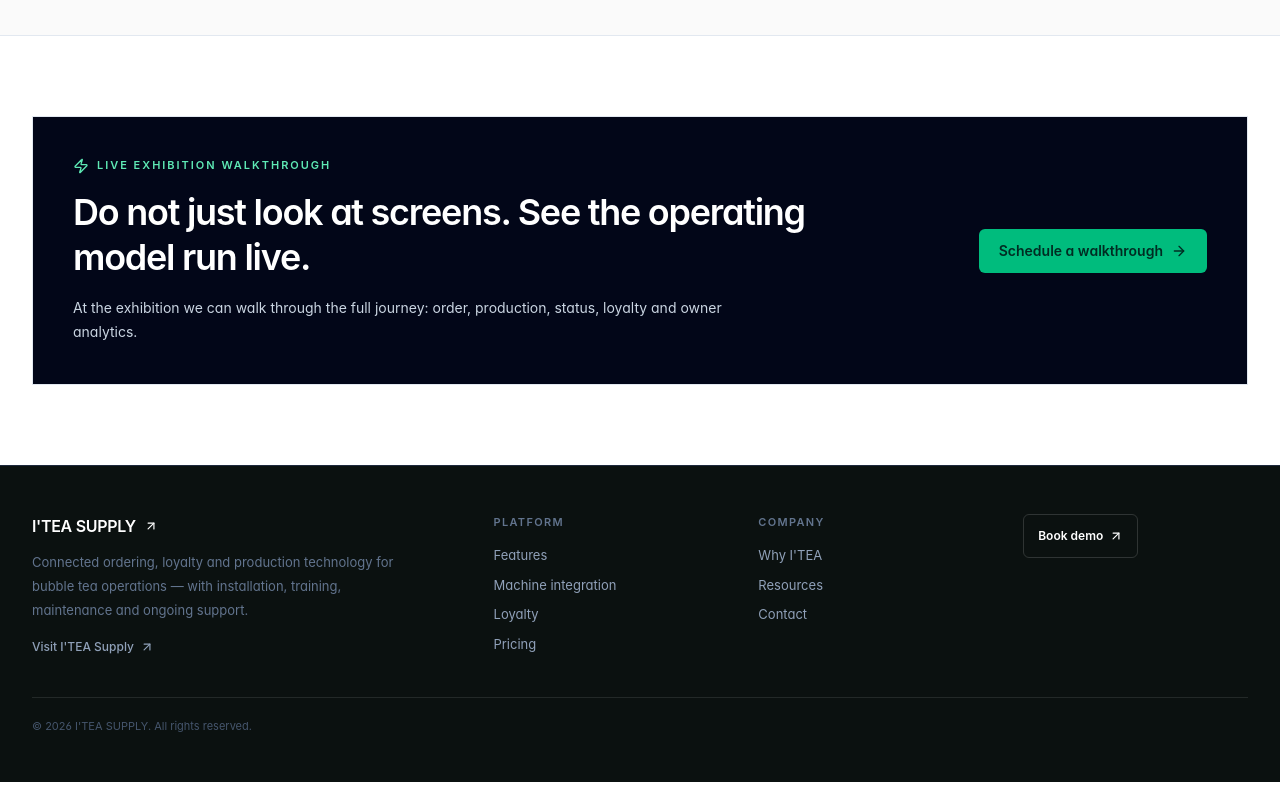
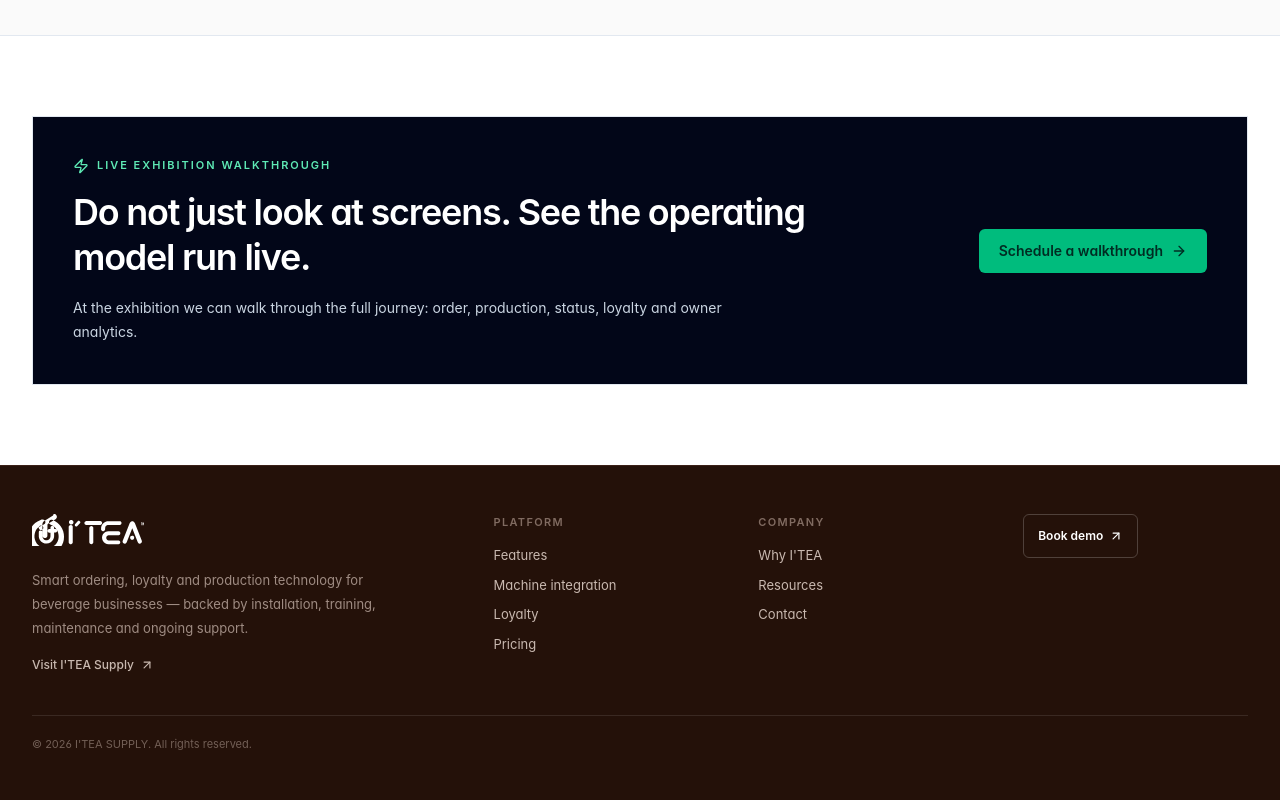
Before and after one commit to onesip/iteasupply-ordering, a React (Vite) app: page / in a window 1280 px wide. Shown: the part 4760-5560 px from the top of the page. Built offline with nearby package versions, Linux system fonts and the light colour scheme.

Commit message:
Align footer branding with ITEA homepage

```diff
--- a/components/Footer.tsx
+++ b/components/Footer.tsx
@@ -3,29 +3,31 @@ import { Link } from 'react-router-dom';
 import { ArrowUpRight } from 'lucide-react';
 import { useLanguage } from '../src/contexts/LanguageContext';
 
-const SUPPLY_SITE = 'https://www.iteasupply.com/';
+const SUPPLY_SITE = 'https://itea-supply-bv.odoo.com/zh_CN';
 
 const Footer: React.FC = () => {
   const { language } = useLanguage();
   const en = language === 'en';
   const copy = en
-    ? { desc: 'Connected ordering, loyalty and production technology for bubble tea operations — with installation, training, maintenance and ongoing support.', platform: 'Platform', company: 'Company', features: 'Features', machine: 'Machine integration', loyalty: 'Loyalty', pricing: 'Pricing', why: 'Why I\'TEA', resources: 'Resources', contact: 'Contact', demo: 'Book demo', rights: 'All rights reserved.', website: "Visit I'TEA Supply" }
-    : { desc: '为奶茶门店连接点单、会员与生产流程的一体化技术平台，并提供安装、培训、维护和持续售后支持。', platform: '平台', company: '公司', features: '功能', machine: '奶茶机联动', loyalty: '会员', pricing: '价格', why: '为什么选择 I\'TEA', resources: '资源', contact: '联系我们', demo: '预约演示', rights: '保留所有权利。', website: '访问 I\'TEA Supply 官网' };
+    ? { desc: 'Smart ordering, loyalty and production technology for beverage businesses — backed by installation, training, maintenance and ongoing support.', platform: 'Platform', company: 'Company', features: 'Features', machine: 'Machine integration', loyalty: 'Loyalty', pricing: 'Pricing', why: 'Why I\'TEA', resources: 'Resources', contact: 'Contact', demo: 'Book demo', rights: 'All rights reserved.', website: "Visit I'TEA Supply" }
+    : { desc: '面向饮品门店的智能点单、会员与生产技术平台，并提供安装、培训、维护和持续售后支持。', platform: '平台', company: '公司', features: '功能', machine: '奶茶机联动', loyalty: '会员', pricing: '价格', why: '为什么选择 I\'TEA', resources: '资源', contact: '联系我们', demo: '预约演示', rights: '保留所有权利。', website: '访问 I\'TEA Supply 官网' };
 
   return (
-    <footer className="border-t border-slate-800 bg-[#0b1110] py-10 text-slate-400 sm:py-12">
+    <footer className="border-t border-[#3b2118] bg-[#241109] py-10 text-[#c9b9b0] sm:py-12">
       <div className="mx-auto max-w-7xl px-4 sm:px-6 lg:px-8">
         <div className="grid gap-9 md:grid-cols-[1.5fr_0.8fr_0.8fr_0.8fr] md:gap-10">
           <div className="max-w-sm">
-            <a href={SUPPLY_SITE} className="inline-flex items-center gap-2 text-[16px] font-semibold tracking-[-0.02em] text-white hover:text-emerald-300">I&apos;TEA SUPPLY<ArrowUpRight className="h-3.5 w-3.5" /></a>
-            <p className="mt-3 text-[12px] leading-6 text-slate-500 sm:text-[13px]">{copy.desc}</p>
-            <a href={SUPPLY_SITE} className="mt-4 inline-flex items-center gap-1.5 text-[12px] font-medium text-slate-400 hover:text-white">{copy.website}<ArrowUpRight className="h-3.5 w-3.5" /></a>
+            <a href={SUPPLY_SITE} className="inline-flex items-center" aria-label={copy.website}>
+              <img src="/itea-logo.svg" alt="I'TEA SUPPLY" className="h-8 w-auto brightness-0 invert" />
+            </a>
+            <p className="mt-4 text-[12px] leading-6 text-[#9f8c83] sm:text-[13px]">{copy.desc}</p>
+            <a href={SUPPLY_SITE} className="mt-4 inline-flex items-center gap-1.5 text-[12px] font-medium text-[#c9b9b0] hover:text-white">{copy.website}<ArrowUpRight className="h-3.5 w-3.5" /></a>
           </div>
-          <div><div className="text-[10px] font-semibold uppercase tracking-[0.12em] text-slate-500 sm:text-[11px]">{copy.platform}</div><div className="mt-4 space-y-2.5 text-[13px]"><Link to="/features" className="block hover:text-white">{copy.features}</Link><Link to="/features/machine" className="block hover:text-white">{copy.machine}</Link><Link to="/features/loyalty" className="block hover:text-white">{copy.loyalty}</Link><Link to="/pricing" className="block hover:text-white">{copy.pricing}</Link></div></div>
-          <div><div className="text-[10px] font-semibold uppercase tracking-[0.12em] text-slate-500 sm:text-[11px]">{copy.company}</div><div className="mt-4 space-y-2.5 text-[13px]"><Link to="/why-orderpin" className="block hover:text-white">{copy.why}</Link><Link to="/resources" className="block hover:text-white">{copy.resources}</Link><Link to="/contact" className="block hover:text-white">{copy.contact}</Link></div></div>
-          <div><Link to="/contact" className="inline-flex min-h-11 w-full items-center justify-center gap-1.5 rounded-md border border-white/15 px-3.5 text-[12px] font-semibold text-white transition hover:border-emerald-500 hover:text-emerald-300 md:w-auto">{copy.demo}<ArrowUpRight className="h-3.5 w-3.5" /></Link></div>
+          <div><div className="text-[10px] font-semibold uppercase tracking-[0.12em] text-[#806b61] sm:text-[11px]">{copy.platform}</div><div className="mt-4 space-y-2.5 text-[13px]"><Link to="/features" className="block hover:text-white">{copy.features}</Link><Link to="/features/machine" className="block hover:text-white">{copy.machine}</Link><Link to="/features/loyalty" className="block hover:text-white">{copy.loyalty}</Link><Link to="/pricing" className="block hover:text-white">{copy.pricing}</Link></div></div>
+          <div><div className="text-[10px] font-semibold uppercase tracking-[0.12em] text-[#806b61] sm:text-[11px]">{copy.company}</div><div className="mt-4 space-y-2.5 text-[13px]"><Link to="/why-orderpin" className="block hover:text-white">{copy.why}</Link><Link to="/resources" className="block hover:text-white">{copy.resources}</Link><Link to="/contact" className="block hover:text-white">{copy.contact}</Link></div></div>
+          <div><Link to="/contact" className="inline-flex min-h-11 w-full items-center justify-center gap-1.5 rounded-md border border-white/20 px-3.5 text-[12px] font-semibold text-white transition hover:border-[#c89b7b] hover:text-[#f0d2bd] md:w-auto">{copy.demo}<ArrowUpRight className="h-3.5 w-3.5" /></Link></div>
         </div>
-        <div className="mt-9 border-t border-white/10 pt-5 text-[11px] text-slate-600 sm:mt-10">© {new Date().getFullYear()} I&apos;TEA SUPPLY. {copy.rights}</div>
+        <div className="mt-9 border-t border-white/10 pt-5 text-[11px] text-[#725f56] sm:mt-10">© {new Date().getFullYear()} I&apos;TEA SUPPLY. {copy.rights}</div>
       </div>
     </footer>
   );
```
